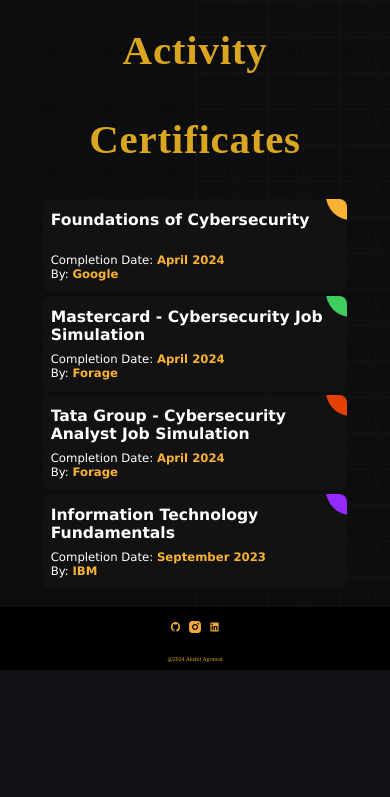
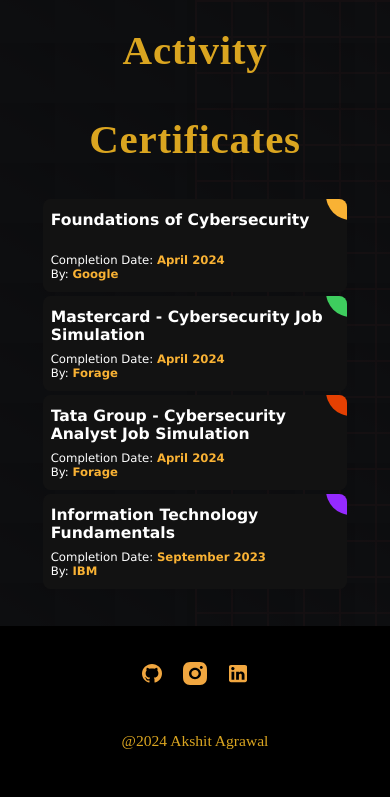
Before and after one commit to akshitagrawal01/Portfolio, a plain HTML site: page index.html in a window 390 px wide. Shown: the part 1332-2129 px from the top of the page. Before the commit the page ends 2002 px from the top, so only its background shows below. Drawn offline with Linux system fonts and the light colour scheme; a web font is replaced by a local one.

Commit message:
Add files via upload

```diff
--- a/footer.css
+++ b/footer.css
@@ -4,6 +4,7 @@
 }
 
 .footer {
+    margin-top: 5vw;
     margin-left: auto;
     margin-right: auto;
     vertical-align: middle;
@@ -49,3 +50,23 @@
         display: flex;
     }
 }
+
+
+
+@media screen and (max-width: 800px) {
+    .footer p {
+        font-size: 4vw;
+        text-align: center;
+        margin: 0px;
+        padding-bottom: 12vw;
+    }
+
+    .social-media img {
+        max-width: 6vw;
+        padding: 6vw 0;
+    }
+
+    .black-logo, .gold-logo {
+        gap: 5vw;
+    }
+}
```
